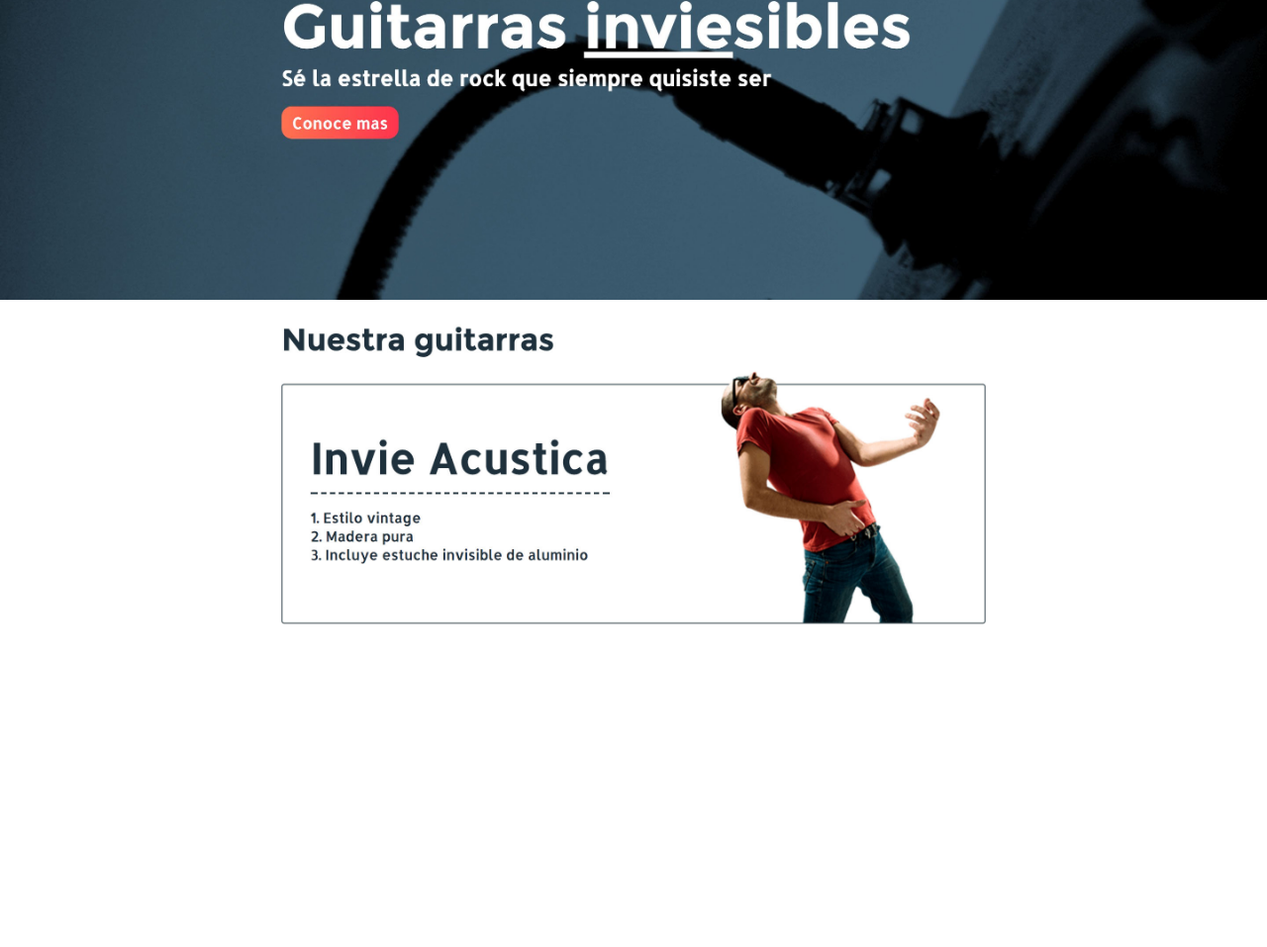
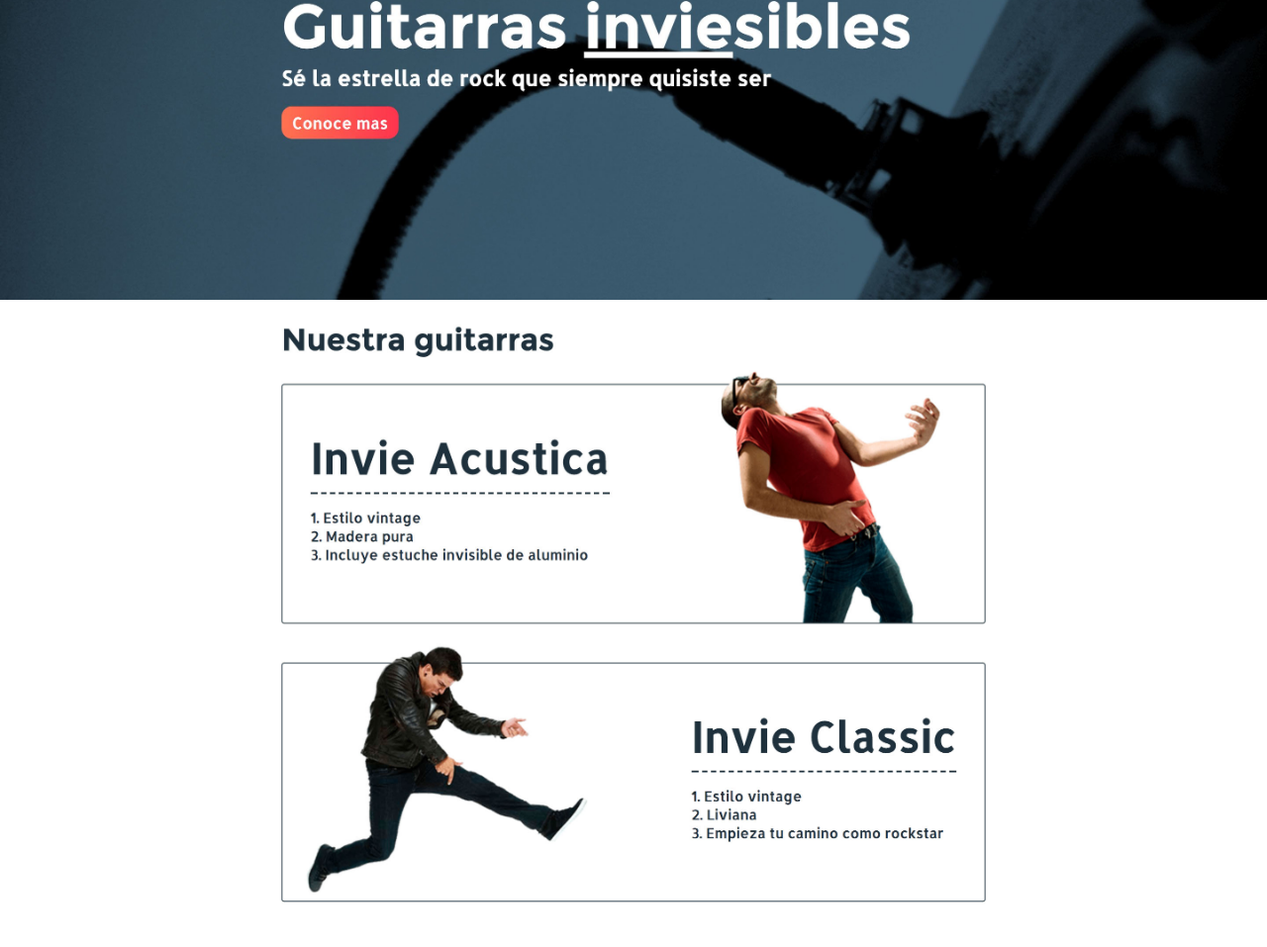
Before and after one commit to AlexisRoman/invie-github, a plain HTML site: page index.html in a window 1280 px wide. Shown: the part 172-1129 px from the top of the page at 99% size. Before the commit the page ends 815 px from the top, so only its background shows below. Drawn offline with Linux system fonts and the light colour scheme.

Commit message:
agregando guitarra clasica

```diff
--- a/index.html
+++ b/index.html
@@ -15,5 +15,6 @@
 <img src="header.jpg">
 <img src="hero.jpg">
 <img src="acustica.jpg">
+<img src="clasica.jpg">
 </body>
 </html>
```
Also changed, not shown: clasica.jpg (added).
